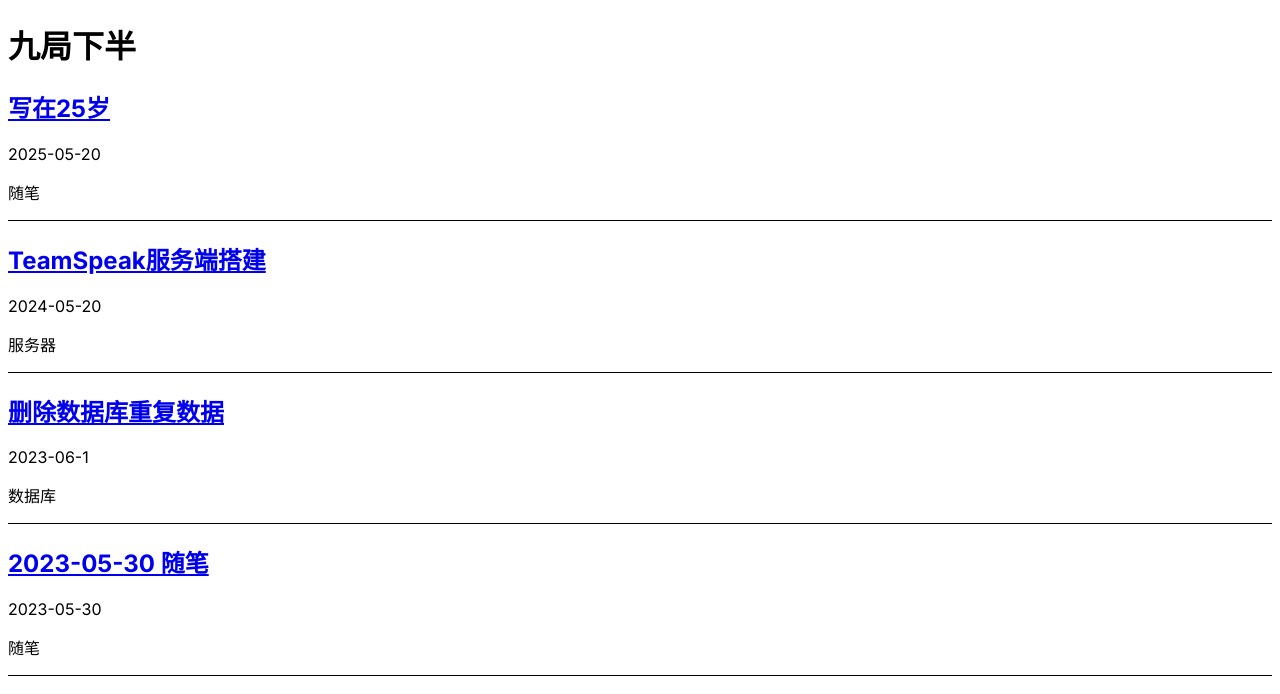
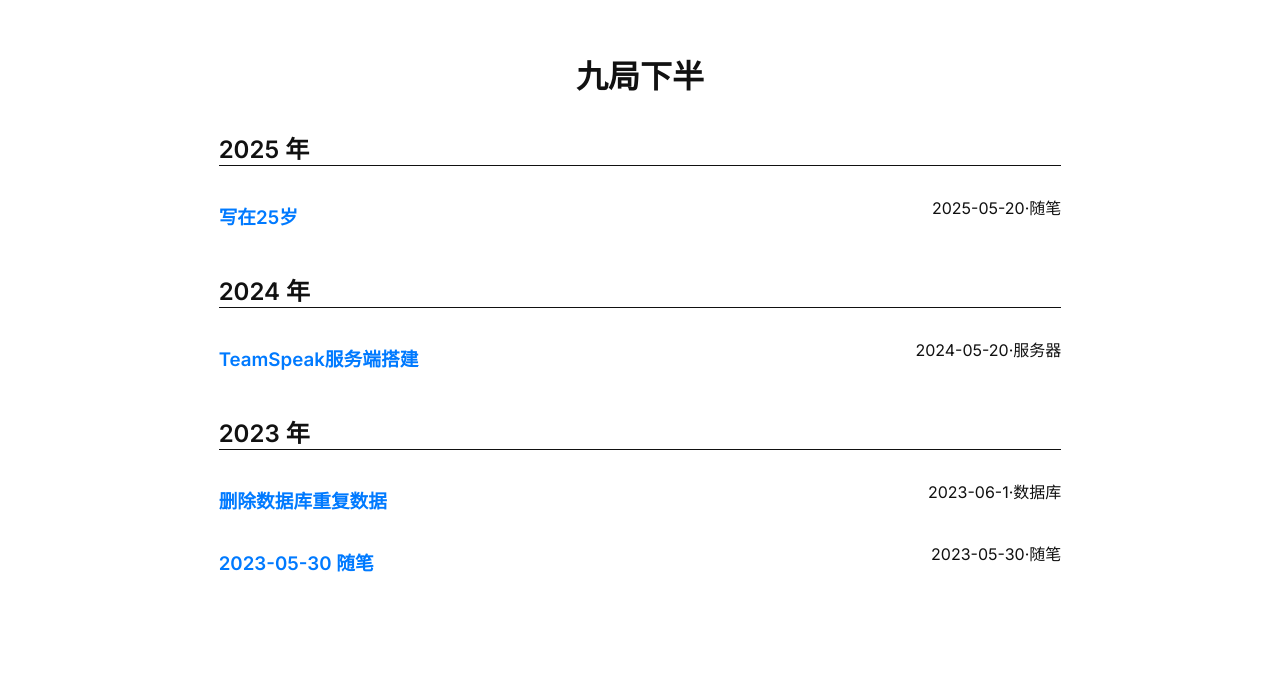
Before and after one commit to qingnichimi/qingnichimi.github.io, a Next.js app: page / in a window 1280 px wide. Shown: the top 694 px of the page. Built offline with nearby package versions, Linux system fonts and the light colour scheme.

Commit message:
首页样式修改

```diff
--- a/src/app/globals.css
+++ b/src/app/globals.css
@@ -3,31 +3,51 @@
 @tailwind utilities;
 
 :root {
-  --foreground-rgb: 0, 0, 0;
+  --foreground-rgb: 17, 17, 17;
   --background-rgb: 255, 255, 255;
+  --accent-rgb: 0, 122, 255;
+  --spacing-unit: 1rem;
 }
 
 body {
   color: rgb(var(--foreground-rgb));
   background: rgb(var(--background-rgb));
+  font-family: -apple-system, BlinkMacSystemFont, "Segoe UI", Roboto, sans-serif;
+  line-height: 1.6;
+  -webkit-font-smoothing: antialiased;
+  -moz-osx-font-smoothing: grayscale;
 }
 
-@theme inline {
-  --color-background: var(--background);
-  --color-foreground: var(--foreground);
-  --font-sans: var(--font-geist-sans);
-  --font-mono: var(--font-geist-mono);
+.container {
+  max-width: 800px;
+  margin: 0 auto;
+  padding: 0 var(--spacing-unit);
+}
+
+h1, h2, h3, h4, h5, h6 {
+  font-weight: 600;
+  line-height: 1.3;
+  margin: 1.5em 0 0.5em;
+}
+
+p {
+  margin: 1em 0;
+}
+
+a {
+  color: rgb(var(--accent-rgb));
+  text-decoration: none;
+  transition: opacity 0.2s ease;
+}
+
+a:hover {
+  opacity: 0.8;
 }
 
 @media (prefers-color-scheme: dark) {
   :root {
-    --background: #0a0a0a;
-    --foreground: #ededed;
+    --foreground-rgb: 255, 255, 255;
+    --background-rgb: 17, 17, 17;
+    --accent-rgb: 64, 156, 255;
   }
 }
-
-body {
-  background: var(--background);
-  color: var(--foreground);
-  font-family: Arial, Helvetica, sans-serif;
-}
--- a/src/app/page.tsx
+++ b/src/app/page.tsx
@@ -4,21 +4,63 @@ import Link from 'next/link'
 export default function Home() {
   const posts = getAllPosts()
 
+  // 按年份对文章进行分组
+  const postsByYear = posts.reduce((acc, post) => {
+    const year = new Date(post.date).getFullYear()
+    if (!acc[year]) {
+      acc[year] = []
+    }
+    acc[year].push(post)
+    return acc
+  }, {} as Record<number, typeof posts>)
+
+  // 将年份按降序排序
+  const sortedYears = Object.keys(postsByYear).sort((a, b) => Number(b) - Number(a))
+
   return (
-    <main className="min-h-screen p-8 max-w-4xl mx-auto">
-      <h1 className="text-4xl font-bold mb-8">九局下半</h1>
-      <div className="space-y-8">
-        {posts.map(post => (
-          <article key={post.id} className="border-b pb-8">
-            <Link href={`/posts/${post.id}/`}>
-              <h2 className="text-2xl font-semibold hover:text-blue-600 transition-colors">
-                {post.title}
-              </h2>
-            </Link>
-            <div className="text-gray-600 mt-2">{post.date}</div>
-            <p className="mt-4 text-gray-700">{post.description}</p>
-          </article>
-        ))}
+    <main className="min-h-screen py-12">
+      <div className="max-w-7xl mx-auto px-4 sm:px-6 lg:px-8">
+        <div className="grid grid-cols-12 gap-8">
+          {/* 左侧留白 */}
+          <div className="col-span-2"></div>
+
+          {/* 主要内容区域 */}
+          <div className="col-span-8">
+            <header className="text-center mb-16">
+              <h1 className="text-4xl font-bold mb-4">九局下半</h1>
+            </header>
+            <div className="space-y-20">
+              {sortedYears.map(year => (
+                <section key={year} className="space-y-8">
+                  <h2 className="text-2xl font-semibold text-gray-800 border-b pb-2">
+                    {year} 年
+                  </h2>
+                  <div className="space-y-10">
+                    {postsByYear[Number(year)].map(post => (
+                      <article key={post.id} className="pb-8">
+                        <div className="flex items-center gap-4">
+                          <Link href={`/posts/${post.id}/`} className="flex-1">
+                            <h3 className="text-xl font-semibold hover:text-blue-600 transition-colors">
+                              {post.title}
+                            </h3>
+                          </Link>
+                          <div className="flex items-center gap-4 text-sm text-gray-500 whitespace-nowrap">
+                            <span>{post.date}</span>
+                            <span className="text-gray-300">·</span>
+                            <span className="text-gray-600">{post.description}</span>
+                          </div>
+                        </div>
+                      </article>
+                    ))}
+                  </div>
+                </section>
+              ))}
+            </div>
+          </div>
+
+          {/* 右侧留白 */}
+          <div className="col-span-2"></div>
+        </div>
       </div>
     </main>
   )
```
Also changed, not shown: 1 other file (tests, documents, lock files or other folders).
